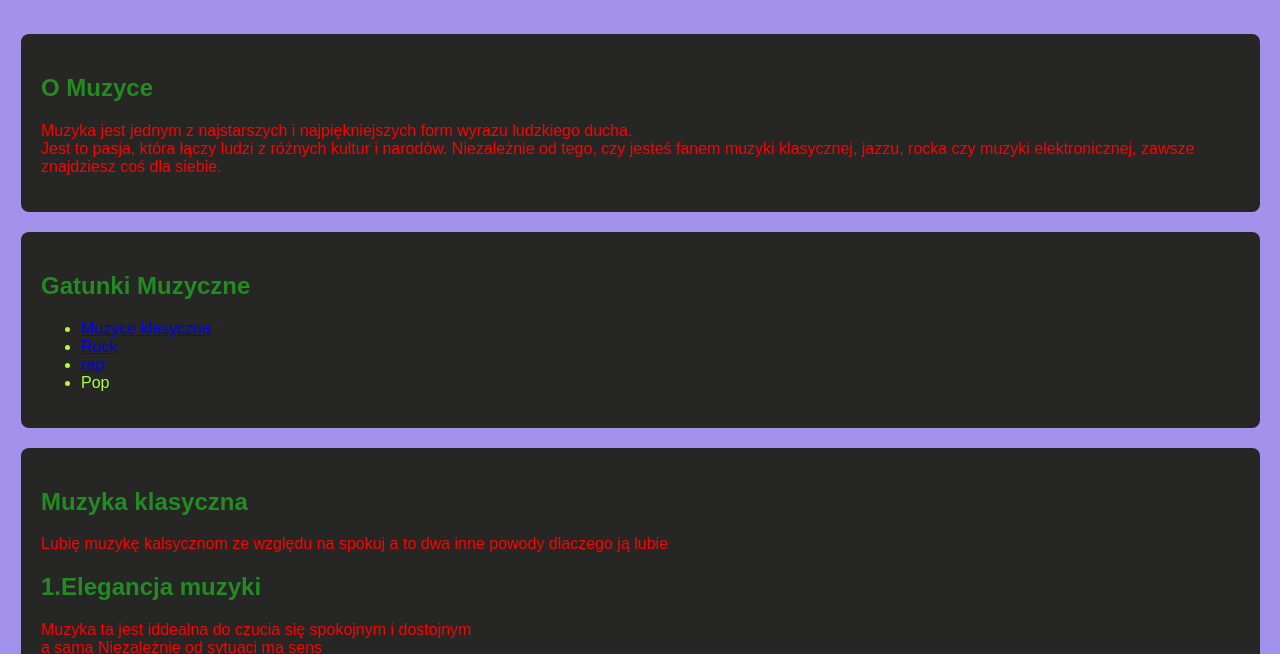
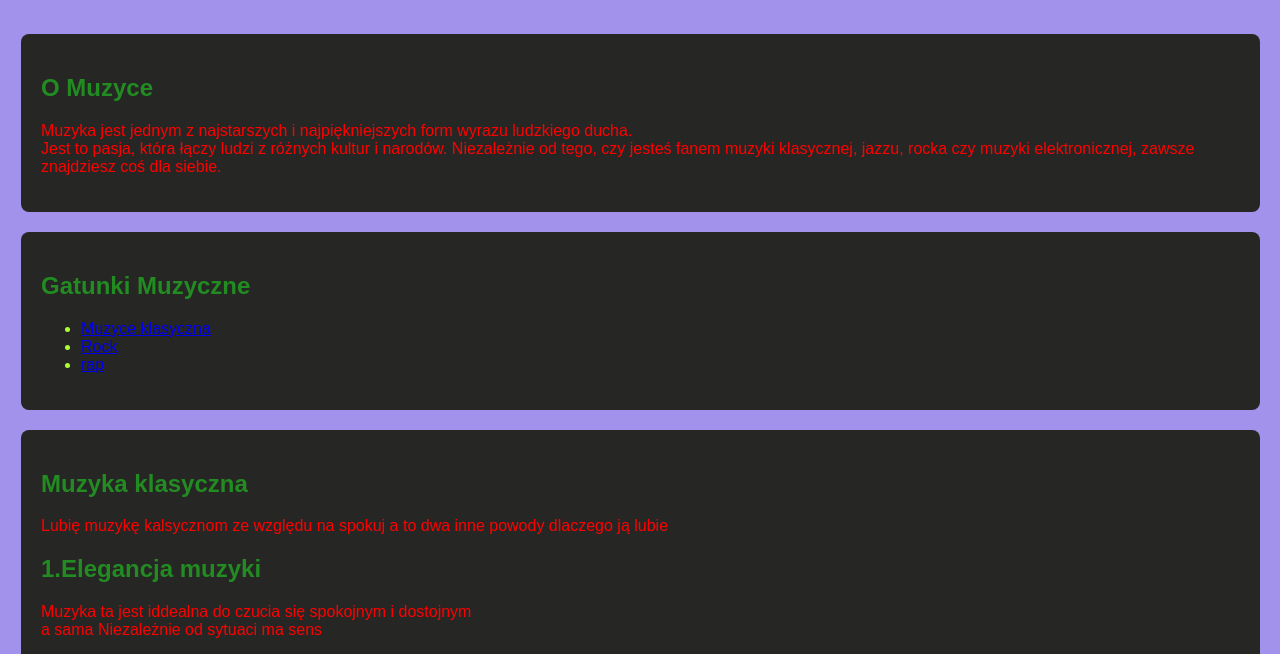
Before and after one commit to Chinoili/zadanie1, a plain HTML site: page index.html in a window 1280 px wide. Shown: the part 146-800 px from the top of the page. Drawn offline with Linux system fonts and the light colour scheme.

Commit message:
index.html

```diff
--- a/index.html
+++ b/index.html
@@ -48,7 +48,6 @@
             <li ><a href="#about1"> Muzyce klasyczna</a></li>
             <li ><a href="#Muzyka klasyczna"> Rock</a></li>
             <li ><a href="#rap">rap</a></li>
-            <li>Pop</li>
         </ul>
     </section>
     <section id="Muzyka klasyczna">
```
